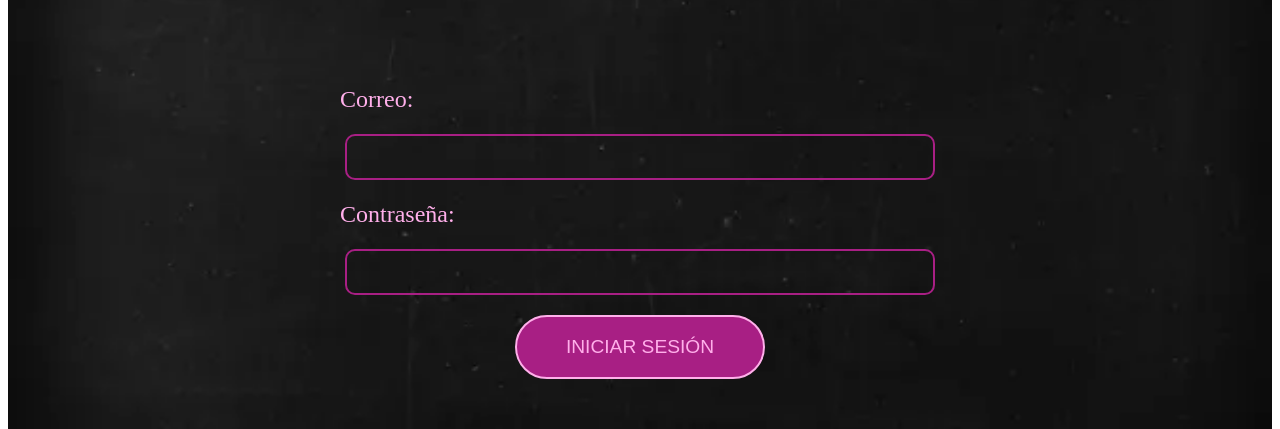
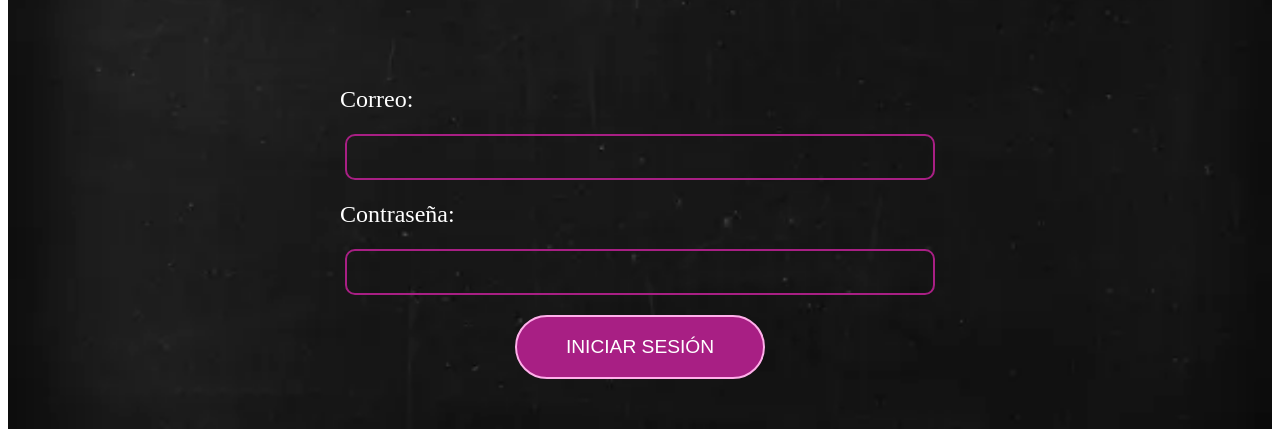
Before and after one commit to Laboratoria/BOG005-burger-queen-api-client, a React (Create React App) app in the folder burger-queen/: page /Login in a window 1280 px wide. Shown: the part 303-732 px from the top of the page. Built offline with nearby package versions, Linux system fonts and the light colour scheme.

Commit message:
cambios css

```diff
--- a/burger-queen/src/styles/components/_home.scss
+++ b/burger-queen/src/styles/components/_home.scss
@@ -35,7 +35,7 @@
     }
 
     #btnLogin {
-      color: $pinkText;
+      color: $white;
       text-decoration: none
     }
   }
--- a/burger-queen/src/styles/components/_login.scss
+++ b/burger-queen/src/styles/components/_login.scss
@@ -19,7 +19,7 @@
     align-items: center;
     flex-direction: column;
     justify-content: center;
-    color: $pinkText;
+    color: $white;
     margin-top: 20vh;
 
     form {
@@ -35,7 +35,7 @@
         border: solid 2px $pinkButton;
         border-radius: 10px;
         background-color: transparent;
-        color: $pinkText;
+        color: $white;
         margin: 5px;
         height: 5vh;
     }
@@ -48,8 +48,16 @@
         height: 8vh;
         font-size: 0.8rem;
         border: solid 2px $pinkText;
-        color: $pinkText;
+        color: $white;
+
+        &:hover {
+            background-color: $pinkText;
+            border: solid 2px $pinkButton;
+              color: $pinkButton;
+            }
+
     }
+
 }
 
 @media(min-width:768px) {
--- a/burger-queen/src/styles/styles.scss
+++ b/burger-queen/src/styles/styles.scss
@@ -14,6 +14,7 @@
 $black: #000000;
 $pinkButton: #A81F84;
 $pinkText: #FFAFEA;
+$white: #ffffff;
 
 //components
 @import './components/home';
```
